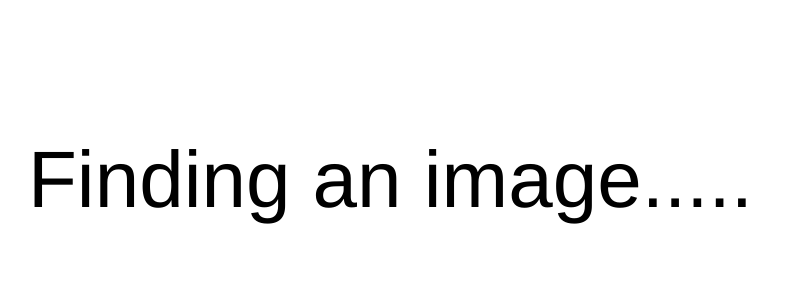
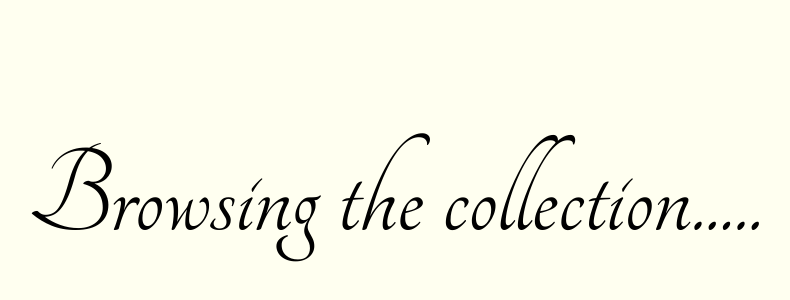
Before and after one commit to wjkowalski/randomartviewer, a plain HTML site: page index.html in a window 1280 px wide. Shown: the part 226-526 px from the top of the page, without its empty margins (292-1082 px from the left). Drawn offline with Linux system fonts and the light colour scheme; no server answers.

Commit message:
Minor cosmetic fixes

```diff
--- a/index.html
+++ b/index.html
@@ -5,10 +5,13 @@
     <meta name="viewport" content="width=device-width, initial-scale=1.0">
     <title>Document</title>
     <link rel="stylesheet" href="styles.css" />
+    <link rel="preconnect" href="https://fonts.googleapis.com">
+    <link rel="preconnect" href="https://fonts.gstatic.com" crossorigin>
+    <link href="https://fonts.googleapis.com/css2?family=Tangerine:wght@400;700&display=swap" rel="stylesheet">
   </head>
   <body>
     <div id="thinking-holder">
-      <div id="thinking">Finding an image</div>
+      <div id="thinking" style="font-family: 'Tangerine'; font-size: 8rem;">Browsing the collection</div>
     </div>
 
     <div id="artWrapper">
--- a/random.js
+++ b/random.js
@@ -17,7 +17,7 @@ async function showRandomImage() {
     console.log("Cleared the page.");
 
     // reset the thinking text
-    thinking.innerHTML = "Finding an image";
+    thinking.innerHTML = "Browsing the collection";
     console.log("Text reset.");
 
     // add dots while thinking
@@ -101,7 +101,7 @@ async function showRandomImage() {
 
     img.src = image_url;
 
-    document.getElementById('intro').innerHTML = `<p class="desc-text">Welcome to the Random Art Slideshow v0.1 <br />Data courtesy of the <a href="https://api.artic.edu/docs/#introduction">Chicago Art Institute</a>.<br />Built by Bill Kowalski of <a href="https://mahonebaywebdesign.com">Mahone Bay Web Design</a>.<br />This website is best viewed on larger screens.<br /><br />Current image: ${collectionID}<br /> Current collection page ${pageNum} <br /><br />To see a new image, refresh the page or click the button below.<br /><p style="margin-top: 1rem; text-align: center; font-weight: bold;">CAUTION: Some images may be unsafe for work (NSFW) or inappropriate for minors.</p>`;
+    document.getElementById('intro').innerHTML = `<details><summary>About the Random Art Viewer</summary><p class="desc-text">Welcome to the Random Art Slideshow v0.1 <br />Data courtesy of the <a href="https://api.artic.edu/docs/#introduction">Chicago Art Institute</a>.<br />Built by Bill Kowalski of <a href="https://mahonebaywebdesign.com">Mahone Bay Web Design</a>.<br />With thanks to <a href="https://github.com/frumiousbandersnatch">frumiousbandersnatch</a> and <a href="https://github.com/simplydisconnected">simplydisconnected</a> for their contributions.<br />This website is best viewed on larger screens.<br /><br />Current image: ${collectionID}<br /> Current collection page ${pageNum} <br /><br />To see a new image, refresh the page or click the button below.<br /></details><p style="margin-top: 1rem; text-align: center; font-weight: bold;">CAUTION: Some images may be unsafe for work (NSFW) or inappropriate for minors.</p>`;
 
     document.getElementById('description').innerHTML = `<p class="desc-text"><strong>TITLE: </strong>${title}<br /><p class="desc-text"><strong>ARTIST: </strong>${artist}<br /><p class="desc-text"><strong>DATE: </strong>${date}<br /><p class="desc-text"><strong>COUNTRY: </strong>${country}<br /><p class="desc-text"><strong>TYPE: </strong>${type}<br /><p class="desc-text"><strong>MEDIUM: </strong>${medium}<br><p class="desc-text"><strong>CREDIT: </strong>${credit}<br /><p class="desc-text"><a href="${image_url}" target="_blank">CLICK HERE FOR ORIGINAL IMAGE FILE</a>`;
 
--- a/styles.css
+++ b/styles.css
@@ -32,7 +32,7 @@ button {
 }
 
 #thinking-holder {
-    background-color: white;
+    background-color: ivory;
     position: absolute;
     top: 0;
     left: 0;
```
